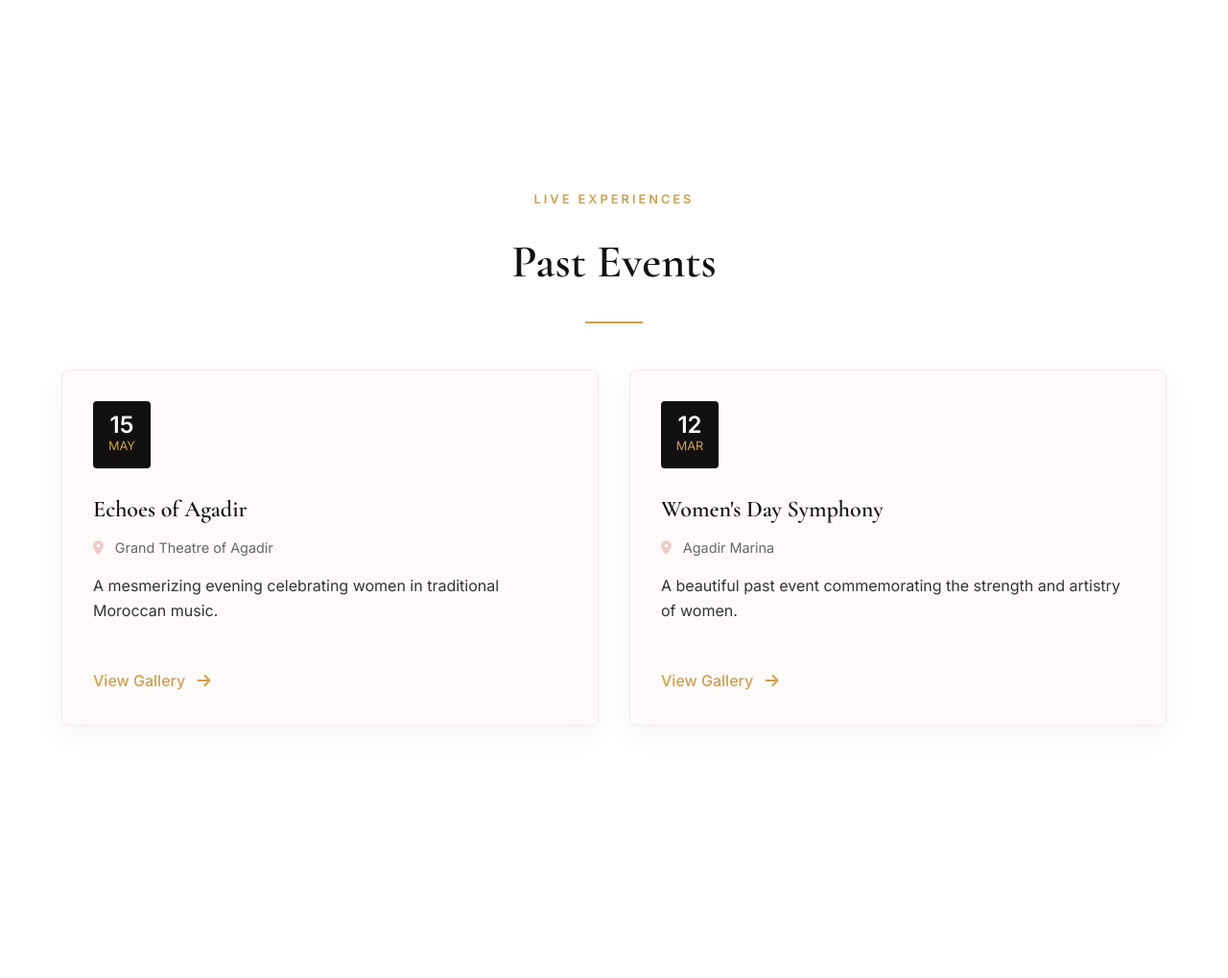
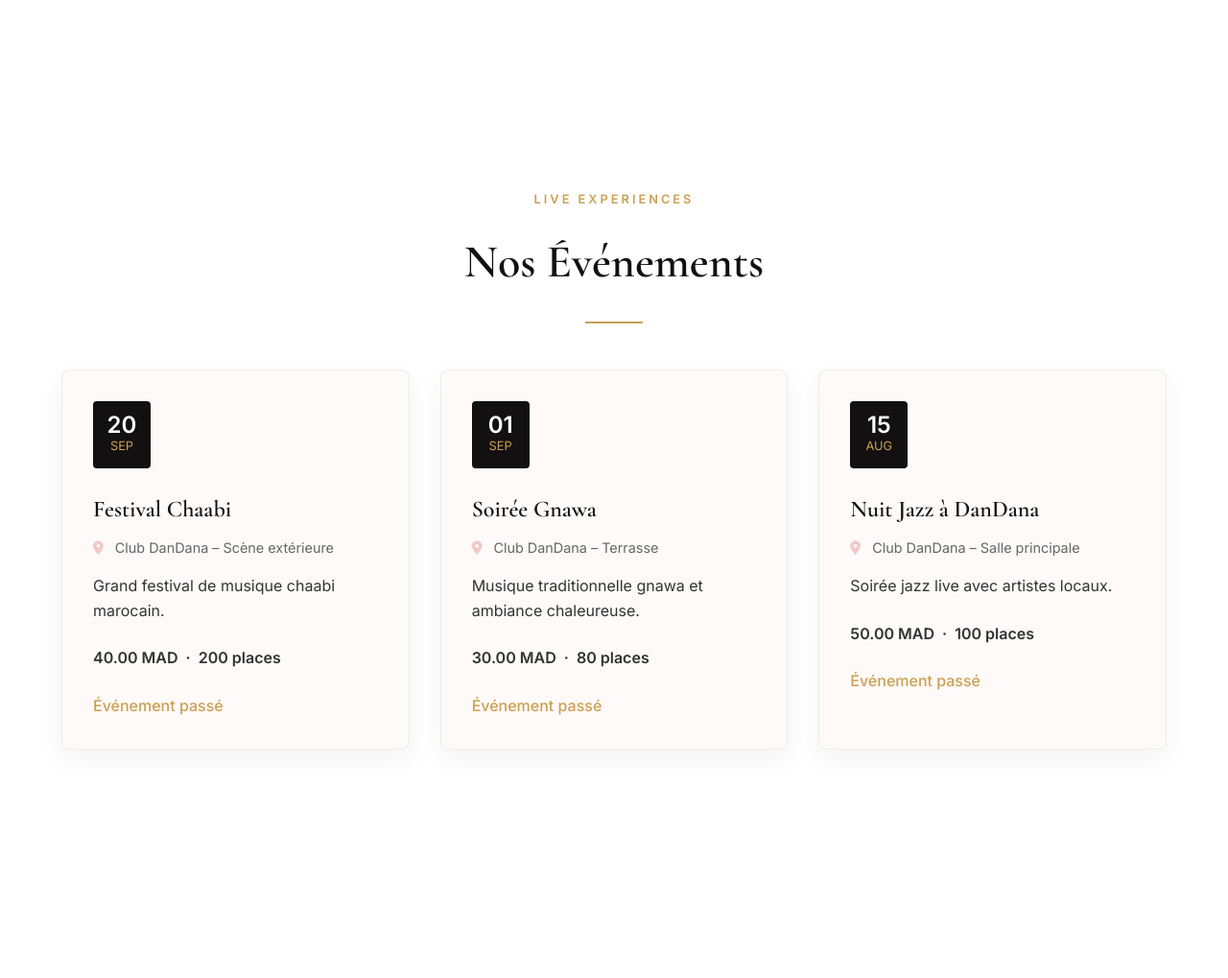
Before and after one commit to uchihasaad173-ctrl/presentation, a PHP site: page / in a window 1280 px wide. Shown: the part 2387-3406 px from the top of the page at 96% size. Run offline with PHP 8.4, Linux system fonts and the light colour scheme; data comes from the database, SQL or seed files in the repository.

Commit message:
Replace static events section with dynamic PHP events

```diff
--- a/index.php
+++ b/index.php
@@ -159,38 +159,57 @@
    <section id="events" class="events section-padding bg-light">
     <div class="container text-center">
         <span class="section-badge">Live Experiences</span>
-            <h2 class="section-title">Past Events</h2>
+        <h2 class="section-title">Nos Événements</h2>
         <div class="events-grid">
-                <!-- Event Card 1 -->
-                <a href="gallery.html#gallery-echoes" class="event-card slide-up past-event-card">
+        <?php
+        $pdo = getPDO();
+        $events = $pdo->query("
+            SELECT * FROM evenements ORDER BY date_event DESC
+        ")->fetchAll();
+
+        foreach ($events as $e):
+            $is_past    = strtotime($e['date_event']) < time();
+            $is_full    = $e['places_disponibles'] < 1;
+            $date_obj   = new DateTime($e['date_event']);
+        ?>
+            <div class="event-card slide-up <?= $is_past ? 'past-event-card' : '' ?>">
                 <div class="event-date">
-                        <span class="day">15</span>
-                        <span class="month">MAY</span>
+                    <span class="day"><?= $date_obj->format('d') ?></span>
+                    <span class="month"><?= strtoupper($date_obj->format('M')) ?></span>
                 </div>
                 <div class="event-details">
-                        <h3 class="event-title">Echoes of Agadir</h3>
-                        <p class="event-location"><i class="fas fa-map-marker-alt"></i> Grand Theatre of Agadir</p>
-                        <p class="event-desc">A mesmerizing evening celebrating women in traditional Moroccan music.</p>
+                    <h3 class="event-title"><?= htmlspecialchars($e['titre']) ?></h3>
+                    <p class="event-location">
+                        <i class="fas fa-map-marker-alt"></i>
+                        <?= htmlspecialchars($e['lieu']) ?>
+                    </p>
+                    <p class="event-desc"><?= htmlspecialchars($e['description']) ?></p>
+                    <p style="margin-top:8px;font-weight:600">
+                        <?= number_format($e['prix'], 2) ?> MAD
+                        &nbsp;·&nbsp;
+                        <?= $e['places_disponibles'] ?> places
+                    </p>
                 </div>
-                    <span class="view-gallery-btn">View Gallery <i class="fas fa-arrow-right"></i></span>
+
+                <?php if ($is_past): ?>
+                    <span class="view-gallery-btn">Événement passé</span>
+                <?php elseif ($is_full): ?>
+                    <span class="view-gallery-btn" style="opacity:0.5">Complet</span>
+                <?php else: ?>
+                    <a href="portal/buy_ticket.php?event_id=<?= $e['id'] ?>"
+                       class="view-gallery-btn">
+                        Acheter un billet <i class="fas fa-arrow-right"></i>
                     </a>
-                <!-- Event Card 2 -->
-                <a href="gallery.html#gallery-symphony" class="event-card slide-up past-event-card" style="transition-delay: 0.1s;">
-                    <div class="event-date">
-                        <span class="day">12</span>
-                        <span class="month">MAR</span>
+                <?php endif; ?>
             </div>
-                    <div class="event-details">
-                        <h3 class="event-title">Women's Day Symphony</h3>
-                        <p class="event-location"><i class="fas fa-map-marker-alt"></i> Agadir Marina</p>
-                        <p class="event-desc">A beautiful past event commemorating the strength and artistry of women.</p>
-                    </div>
-                    <span class="view-gallery-btn">View Gallery <i class="fas fa-arrow-right"></i></span>
-                </a>
+        <?php endforeach; ?>
+
+        <?php if (empty($events)): ?>
+            <p style="color:#888;text-align:center;width:100%">Aucun événement pour le moment.</p>
+        <?php endif; ?>
         </div>
     </div>
 </section>
-
     <!-- Booking / Contact Section -->
     <section id="contact" class="join-contact section-padding">
         <div class="container text-center">
```
Lines whose indentation alone changed are shown as unchanged.
